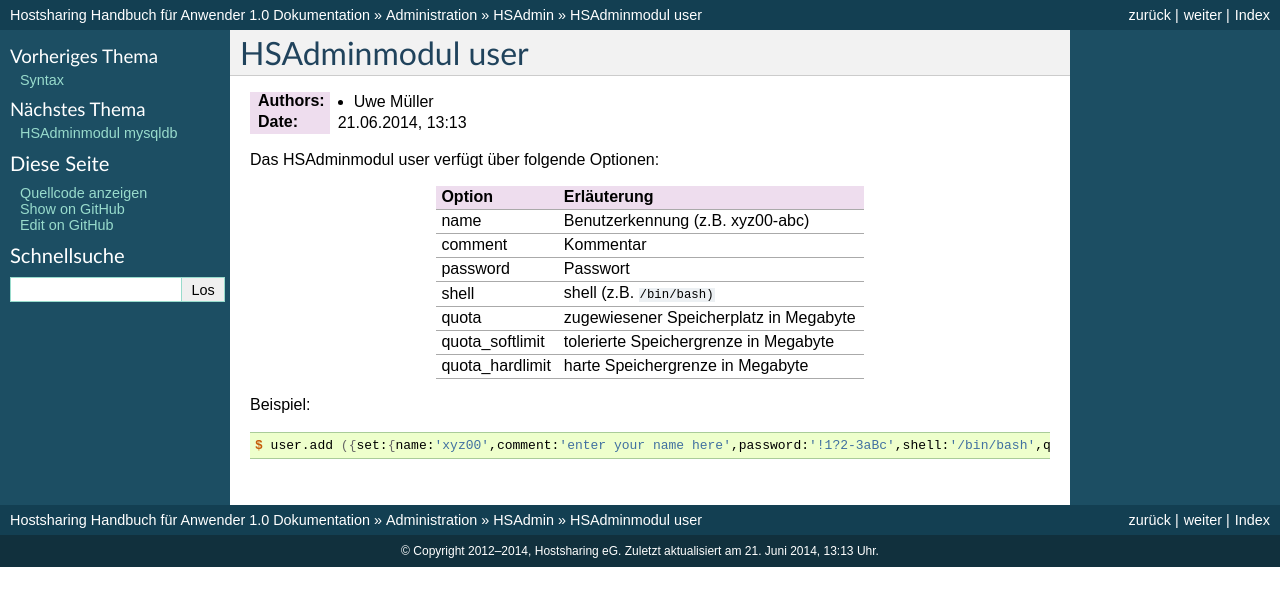
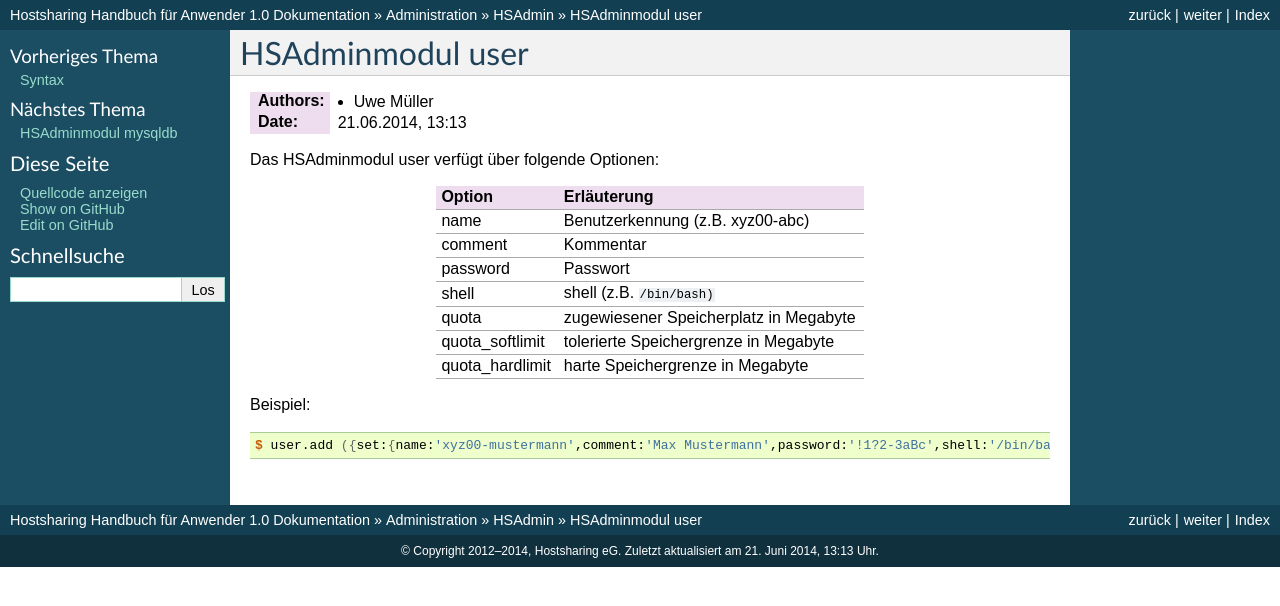
Before and after one commit to hostsharing/hs.docs.users, a Sphinx documentation site: the page built from source/administration/hsadmin/user.rst, in a window 1280 px wide. Shown: the top 606 px of the page. Built offline with Sphinx 7.4.7, drawn with Linux system fonts in a browser that asks for light colours; pages that are not in the unit, such as notebooks, are missing from menus.

Commit message:
fixed code snippet

```diff
--- a/source/administration/hsadmin/user.rst
+++ b/source/administration/hsadmin/user.rst
@@ -34,4 +34,4 @@ Beispiel:
 
 .. code-block:: console
 
-    $ user.add ({set:{name:'xyz00',comment:'enter your name here',password:'!1?2-3aBc',shell:'/bin/bash',quota:'100',quota_softlimit:'50',quota_hardlimit:'75'}})
+    $ user.add ({set:{name:'xyz00-mustermann',comment:'Max Mustermann',password:'!1?2-3aBc',shell:'/bin/bash',quota:'100',quota_softlimit:'50',quota_hardlimit:'75'}})
```
